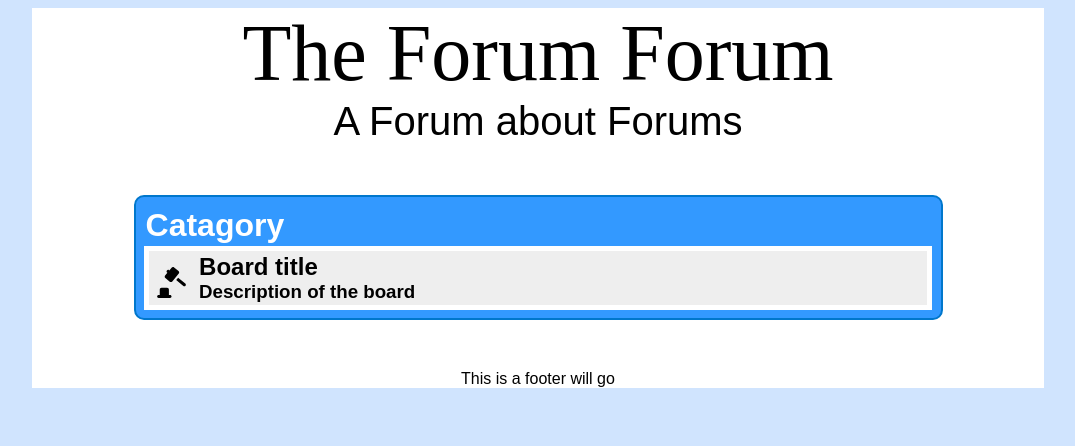
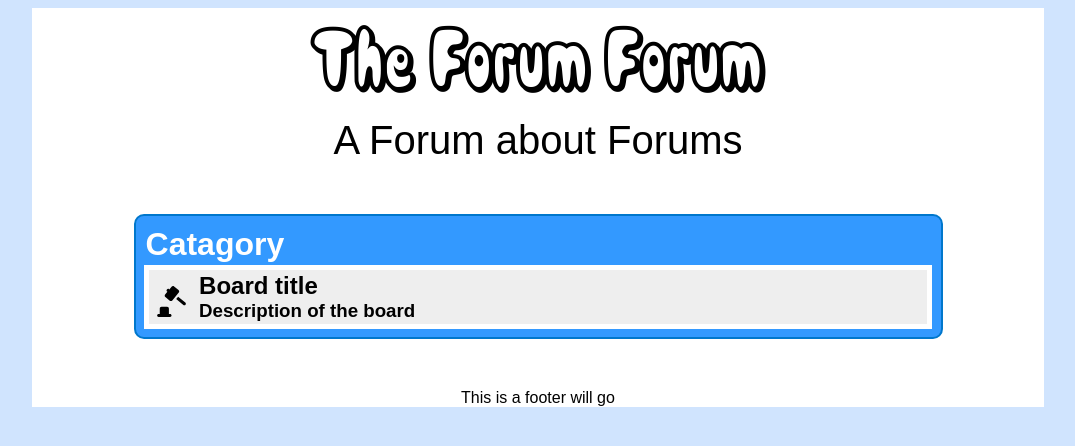
Before and after one commit to am15346/Web-Technologies---Assignment1, a plain HTML site: page index.html in a window 1280 px wide. Shown: the whole page, without its empty margins (102-1177 px from the left). Drawn offline with Linux system fonts and the light colour scheme; a web font is replaced by a local one.

Commit message:
fixed file path for fonts

```diff
--- a/style/stylesheet.css
+++ b/style/stylesheet.css
@@ -4,7 +4,7 @@
 @font-face
 {
     font-family: comic_white_rabbit;
-    src: url("Web-Technologies---Assignment1/Fonts/Comic_White_Rabbit_.otf");
+    src: url("../Fonts/Comic_White_Rabbit_.otf");
 }
 
 /* Use body as a default style for everything */
```
